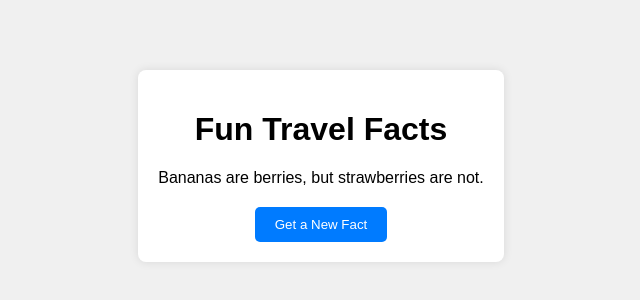
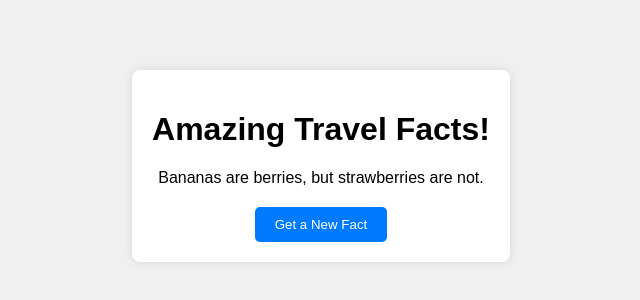
Before and after one commit to Dhruv0045/travel_fact, a plain HTML site: page index.html in a window 1280 px wide. Shown: the part 234-534 px from the top of the page, without its empty margins (319-959 px from the left). Drawn offline with Linux system fonts and the light colour scheme.

Commit message:
Update index.html

```diff
--- a/index.html
+++ b/index.html
@@ -40,7 +40,7 @@
 </head>
 <body>
     <div id="app">
-       <h1>Fun Travel Facts</h1>
+       <h1> Amazing Travel Facts!</h1>
         <div id="fact"></div>
         <button id="newFactBtn">Get a New Fact</button>
     </div>
```
